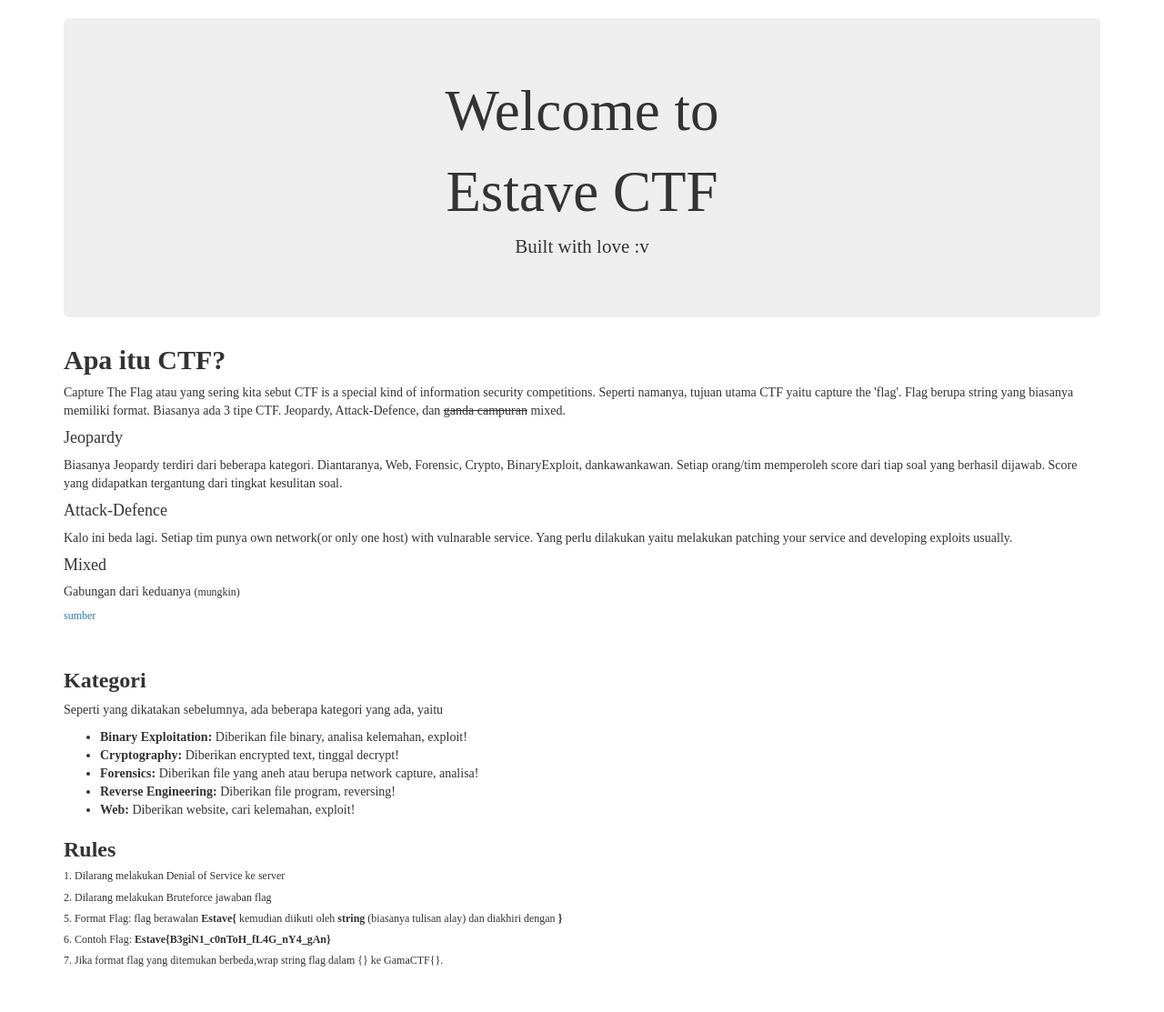
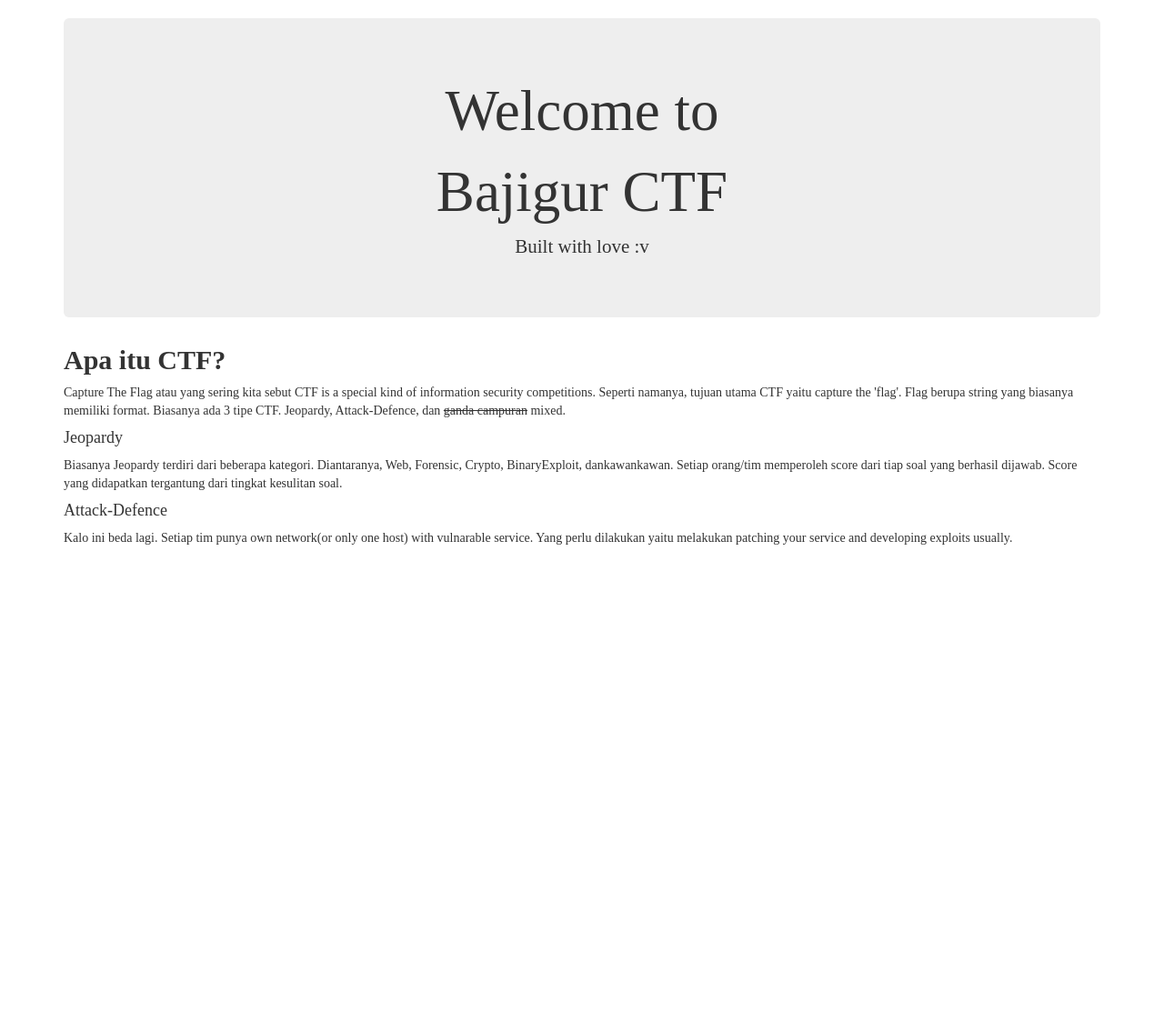
Before and after one commit to rafiem/Bajigur_CTF, a Python web app: template code/bajigur/templates/home.html in a window 1280 px wide. Shown: the part 52-1165 px from the top of the page at 91% size. After the commit the page ends 651 px from the top, so only its background shows below. Run offline with Jinja, Linux system fonts and the light colour scheme; the template is opened without the code that fills it, so the values that code supplies are empty; some libraries are stand-ins or nearby versions.

Commit message:
Third commit

```diff
--- a/code/bajigur/templates/home.html
+++ b/code/bajigur/templates/home.html
@@ -3,34 +3,11 @@
 {% block body %}
     <div class="jumbotron text-center">
         <h1>Welcome to</h1>
-	<h1>Estave CTF</h1>
+	<h1>Bajigur CTF</h1>
         <p class="lead">Built with love :v</p>
     </div>
     <h2><b>Apa itu CTF?</b></h2>
 <p>Capture The Flag atau yang sering kita sebut CTF is a special kind of information security competitions. Seperti namanya, tujuan utama CTF yaitu capture the 'flag'. Flag berupa string yang biasanya memiliki format. Biasanya ada 3 tipe CTF. Jeopardy, Attack-Defence, dan <strike>ganda campuran</strike> mixed.</p><p><h4>Jeopardy</h4></p>
 <p>Biasanya Jeopardy terdiri dari beberapa kategori. Diantaranya, Web, Forensic, Crypto, BinaryExploit, dankawankawan. Setiap orang/tim memperoleh score dari tiap soal yang berhasil dijawab. Score yang didapatkan tergantung dari tingkat kesulitan soal.</p><p><h4>Attack-Defence</h4></p>
 <p>Kalo ini beda lagi. Setiap tim punya own network(or only one host) with vulnarable service. Yang perlu dilakukan yaitu melakukan patching your service and developing exploits usually.<p>
-
-<h4>Mixed</h4>
-<p>Gabungan dari keduanya <small>(mungkin)</small></p>
-<h6><a href="https://ctftime.org/ctf-wtf/">sumber</a></h6>
-<br>
-<h3><b>Kategori</b></h3>
-<p>Seperti yang dikatakan sebelumnya, ada beberapa kategori yang ada, yaitu</p><p><div>
-  <ul>
-    <li><b>Binary Exploitation:</b> Diberikan file binary, analisa kelemahan, exploit!</li>
-    <li><b>Cryptography:</b> Diberikan encrypted text, tinggal decrypt!</li>
-    <li><b>Forensics:</b> Diberikan file yang aneh atau berupa network capture, analisa!</li>
-    <li><b>Reverse Engineering:</b> Diberikan file program, reversing!</li>
-    <li><b>Web:</b> Diberikan website, cari kelemahan, exploit!</li>
-  </ul>
-</div></p>
-    <div style="font-size : 14px">
-        <p><h3><b>Rules</b></h3></p>
-            <h6>1. Dilarang melakukan Denial of Service ke server</h6>
-            <h6>2. Dilarang melakukan Bruteforce jawaban flag</h6>
-            <h6>5. Format Flag: flag berawalan <b>Estave{</b> kemudian diikuti oleh <b>string</b> (biasanya tulisan alay) dan diakhiri dengan <b>}</b></h6>
-            <h6>6. Contoh Flag: <b>Estave{B3giN1_c0nToH_fL4G_nY4_gAn}</b></h6>
-            <h6>7. Jika format flag yang ditemukan berbeda,wrap string flag dalam {} ke GamaCTF{}.</h6>
-    </div>
 {% endblock %}
--- a/code/bajigur/templates/includes/_navbar.html
+++ b/code/bajigur/templates/includes/_navbar.html
@@ -7,7 +7,7 @@
               <span class="icon-bar"></span>
               <span class="icon-bar"></span>
             </button>
-            <a class="navbar-brand" href="/">Estave CTF</a>
+            <a class="navbar-brand" href="/">Bajigur CTF</a>
           </div>
           <div id="navbar" class="collapse navbar-collapse">
             <ul class="nav navbar-nav">
--- a/code/bajigur/templates/layout.html
+++ b/code/bajigur/templates/layout.html
@@ -3,7 +3,7 @@
   <head>
     <meta charset="utf-8">
     <meta http-equiv="X-UA-Compatible" content="IE=edge">
-    <title>GamaCTF</title>
+    <title>Bajigur CTF</title>
     <link rel="stylesheet" href="https://maxcdn.bootstrapcdn.com/bootstrap/3.3.7/css/bootstrap.min.css">
     <link rel="stylesheet" href="{{url_for('static',filename='styles/style1.css')}}">
     <script src="https://maxcdn.bootstrapcdn.com/bootstrap/3.3.7/js/bootstrap.min.js"></script>
--- a/code/bajigur/templates/welcome.html
+++ b/code/bajigur/templates/welcome.html
@@ -2,7 +2,7 @@
 
 {% block body %}
     <div class="center">
-        <img  style="display : block; margin-left: auto ;margin-right: auto" width="400px" height="400px" src="{{url_for('static',filename='media/asgama.jpg')}}" />
+        <img  style="display : block; margin-left: auto ;margin-right: auto" width="400px" height="400px" src="{{url_for('static',filename='media/bajigur.jpeg')}}" />
         <h3 class="text-center">
             <p>Let's Pwn the World !</p>
         </h3>
--- a/docker-compose.yml
+++ b/docker-compose.yml
@@ -20,7 +20,7 @@ services:
     restart: always
     environment:
       MYSQL_PASSWORD: YOUR_SQL_PASSWORD
-      MYSQL_HOST: localhost
+      MYSQL_HOST: YOUT_SQL_HOST
       MYSQL_DB: YOUR_DB_NAME
       MYSQL_USER: YOUR_SQL_USER
     volumes:
```
Also changed, not shown: code/bajigur/static/media/asgama.jpg (deleted), code/bajigur/static/media/bajigur.jpeg (added), 1 other file.
